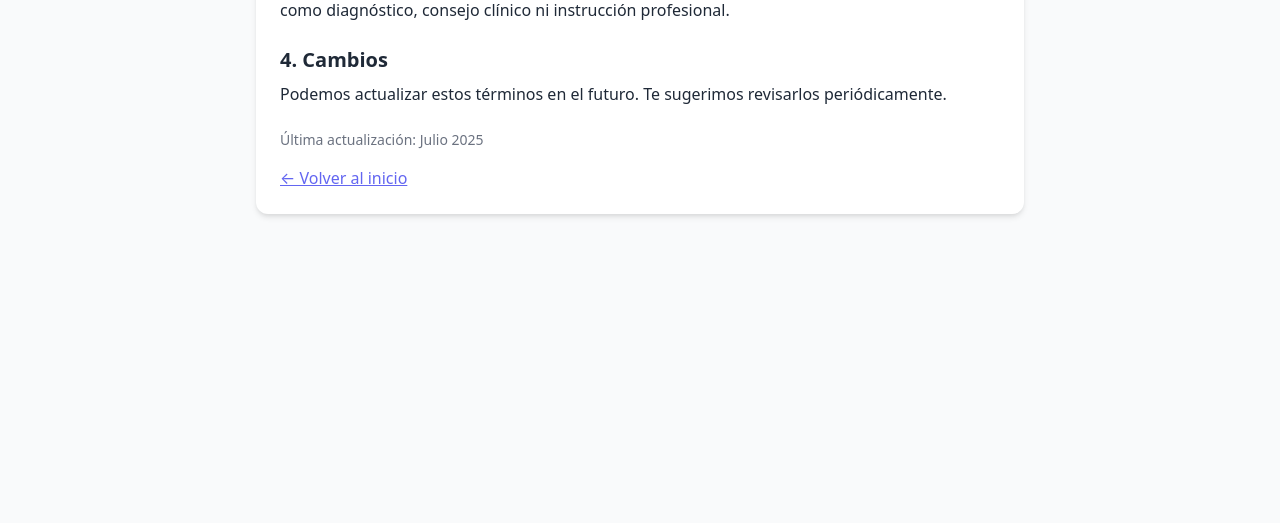
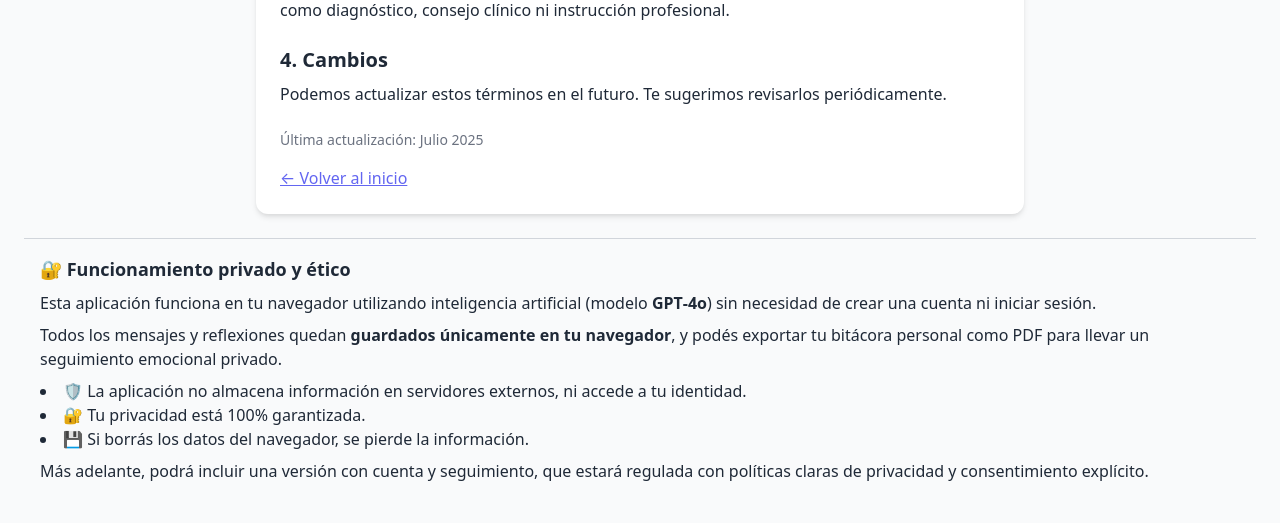
Before and after one commit to electrobiotica/Terapeuta-AI, a Flask app: page /terminos in a window 1280 px wide. Shown: the part 426-949 px from the top of the page. Before the commit the page ends 643 px from the top, so only its background shows below. Run offline with Flask 3, Linux system fonts and the light colour scheme.

Commit message:
Update terminos.html

```diff
--- a/templates/terminos.html
+++ b/templates/terminos.html
@@ -25,5 +25,18 @@
     <p class="mt-6 text-sm text-gray-500">Última actualización: Julio 2025</p>
     <a href="/" class="inline-block mt-4 text-indigo-500 underline">← Volver al inicio</a>
   </div>
+
+<section class="mt-6 p-4 border-t border-gray-300">
+  <h2 class="text-lg font-semibold mb-2">🔐 Funcionamiento privado y ético</h2>
+  <p class="mb-2">Esta aplicación funciona en tu navegador utilizando inteligencia artificial (modelo <strong>GPT‑4o</strong>) sin necesidad de crear una cuenta ni iniciar sesión.</p>
+  <p class="mb-2">Todos los mensajes y reflexiones quedan <strong>guardados únicamente en tu navegador</strong>, y podés exportar tu bitácora personal como PDF para llevar un seguimiento emocional privado.</p>
+  <ul class="list-disc list-inside mb-2">
+    <li>🛡️ La aplicación no almacena información en servidores externos, ni accede a tu identidad.</li>
+    <li>🔐 Tu privacidad está 100% garantizada.</li>
+    <li>💾 Si borrás los datos del navegador, se pierde la información.</li>
+  </ul>
+  <p>Más adelante, podrá incluir una versión con cuenta y seguimiento, que estará regulada con políticas claras de privacidad y consentimiento explícito.</p>
+</section>
+
 </body>
 </html>
```
